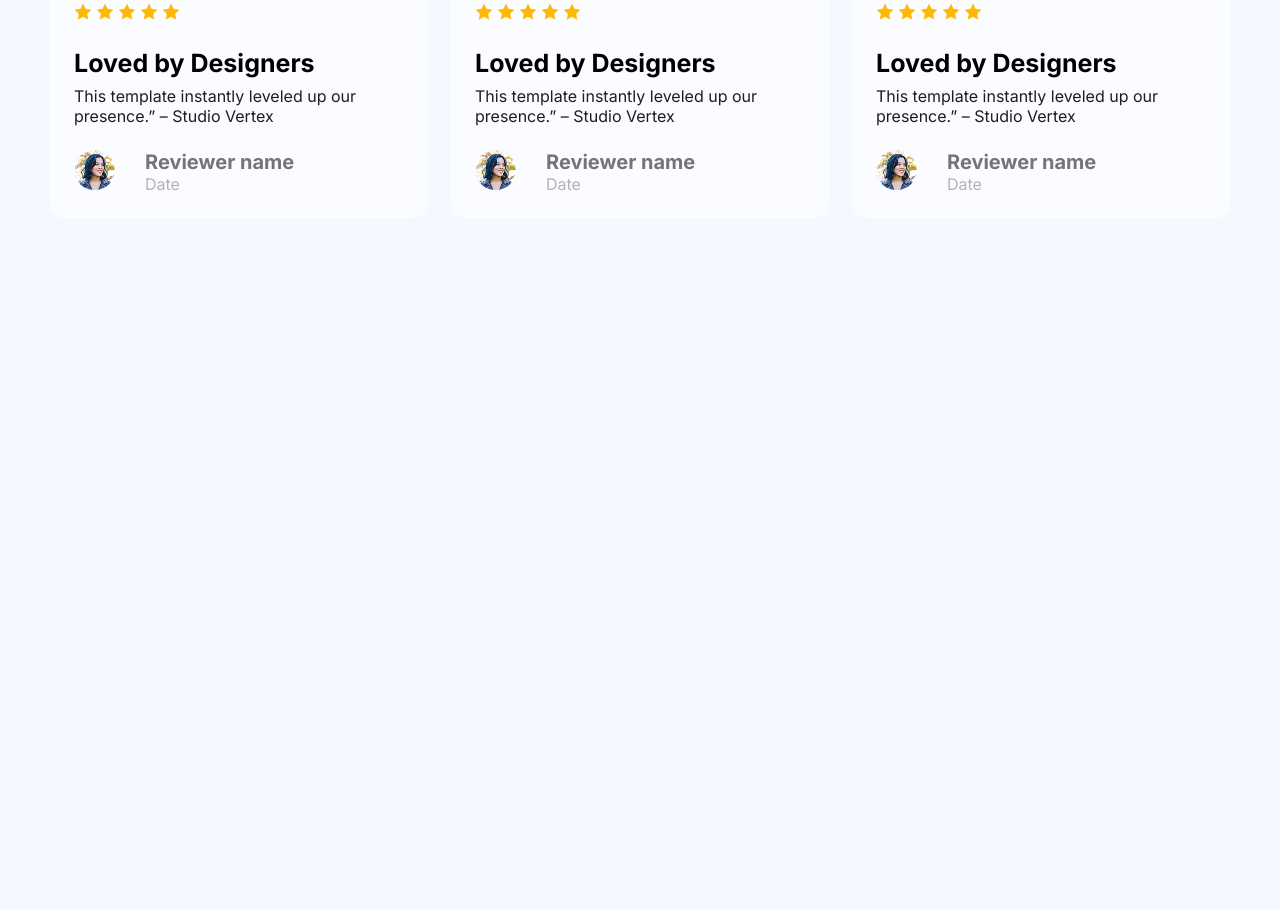
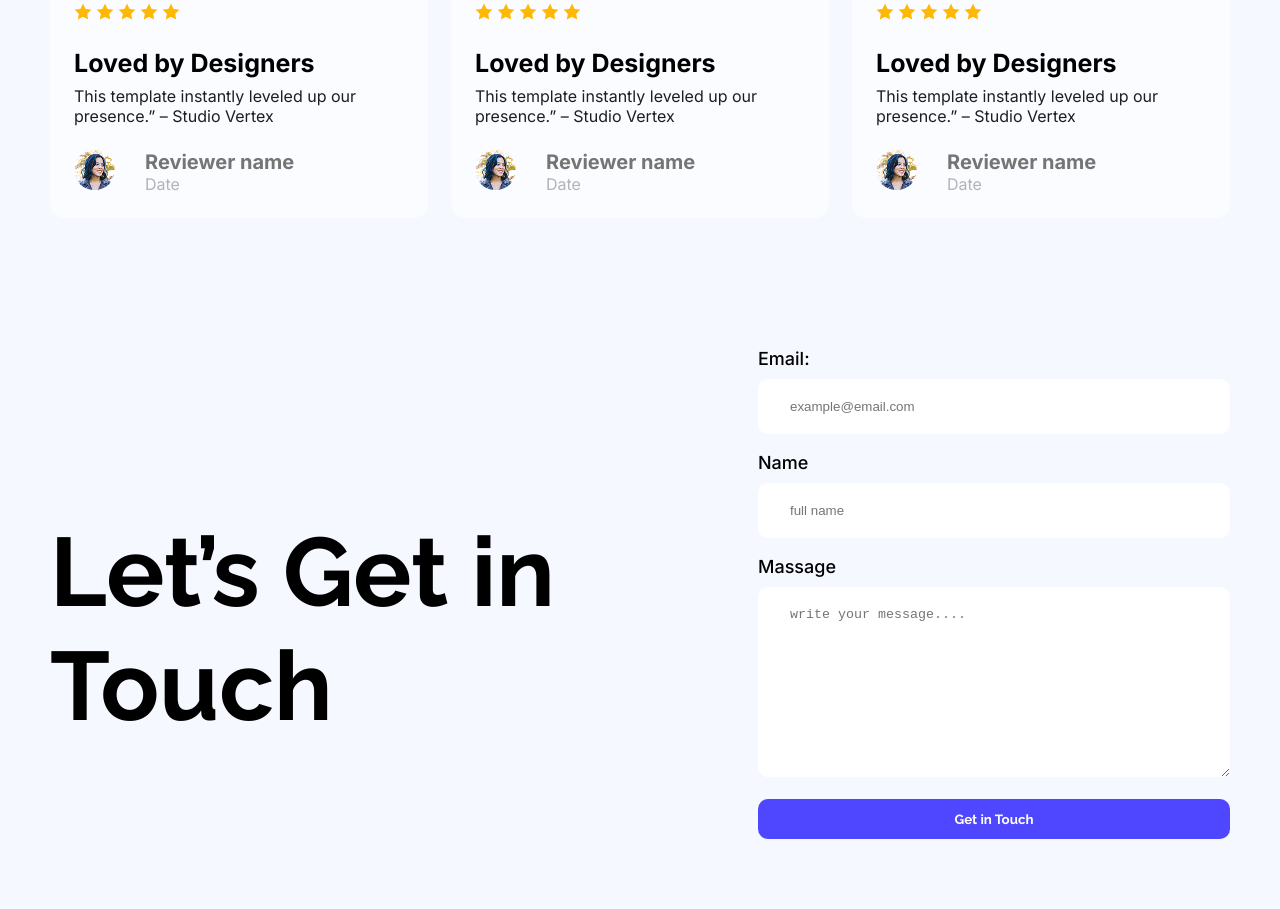
Before and after one commit to tanvirshekh-dev/Webflow-landing-page, a plain HTML site: page index.html in a window 1280 px wide. Shown: the part 1933-2842 px from the top of the page. Before the commit the page ends 2281 px from the top, so only its background shows below. Drawn offline with Linux system fonts and the light colour scheme.

Commit message:
make news-letter section using html and css

```diff
--- a/index.html
+++ b/index.html
@@ -157,6 +157,26 @@
         </div>
       </section>
       <!-- user part end  -->
+
+      <!-- news-letter part start  -->
+       <section class="news-latter-container display-flex max-width">
+        <div class="news-latter-heading">
+            <h2 class="news-latter-title raleway-bold">Let’s Get in Touch</h2>
+        </div>
+        <div class="news-latter-form">
+            <label for="email">Email:</label><br>
+            <input type="email" name="" id="email" placeholder="example@email.com"><br>
+
+            <label for="name">Name</label><br>
+            <input type="text" name="" id="name" placeholder="full name"><br>
+
+            <label for="massage">Massage</label><br>
+            <textarea name="" id="massage" cols="30" rows="10" placeholder="write your message...."></textarea>
+            <br>
+            <a class="" href="#"><button class="btn-primary raleway-bold news-latter-btn">Get in Touch</button></a>
+        </div>
+       </section>
+      <!-- news-letter part end -->
     </main>
     <!-- main part end -->
 
--- a/styles/style.css
+++ b/styles/style.css
@@ -26,6 +26,12 @@ body{
   font-family: "Inter", sans-serif;
   font-optical-sizing: auto;
   font-weight: 400;
+  font-style: normal;
+}
+.inter-medium {
+  font-family: "Inter", sans-serif;
+  font-optical-sizing: auto;
+  font-weight: 500;
   font-style: normal;
 }
 .inter-black {
@@ -62,6 +68,7 @@ body{
   border-radius: 10px;
   color: white;
   background-color: rgba(78, 71, 255, 1);
+  cursor: pointer;
 }
 .btn-primary:hover {
   background-color: lightcoral;
@@ -176,3 +183,38 @@ body{
 .user-info-description{
   color: #B3B3B3;
 }
+/* news latter part styles */
+.news-latter-container{
+  display: flex;
+  align-items: center;
+  gap: 115px;
+}
+.news-latter-title{
+  font-size: 97px;
+  color: rgba(0, 0, 0, 1);
+  max-width: 520px;
+  margin: 0 auto;
+}
+.news-latter-form label{
+  font-family: "Inter", sans-serif;
+  font-optical-sizing: auto;
+  font-weight: 500;
+  font-style: normal;
+  font-size: 18px;
+  color: rgba(0, 0, 0, 1);
+}
+.news-latter-form{
+  width: 40%;
+}
+.news-latter-btn{
+  width: 100%;
+  margin-bottom: 70px;
+}
+.news-latter-form input[type="email"], input[type="text"], textarea{
+  padding: 20px 32px;
+  border: none;
+  width: 100%;
+  border: none;
+  margin: 10px 0px 18px 0px;
+  border-radius: 10px;
+}
```
